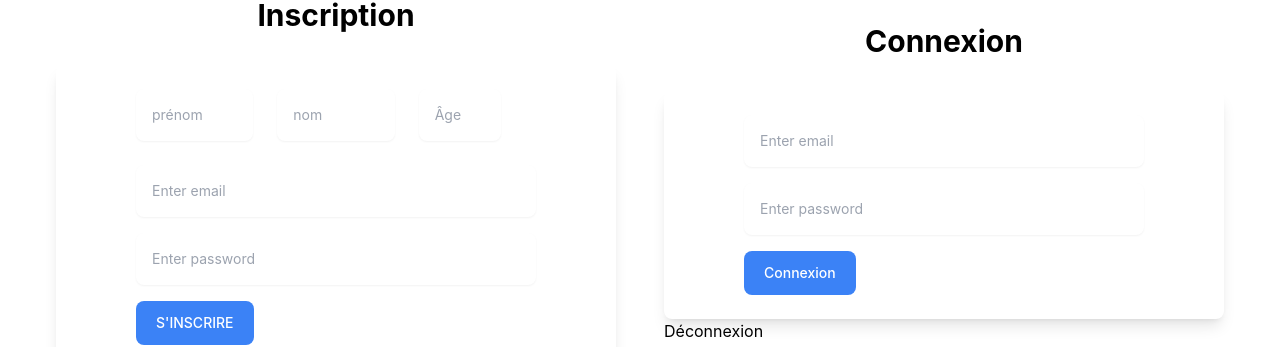
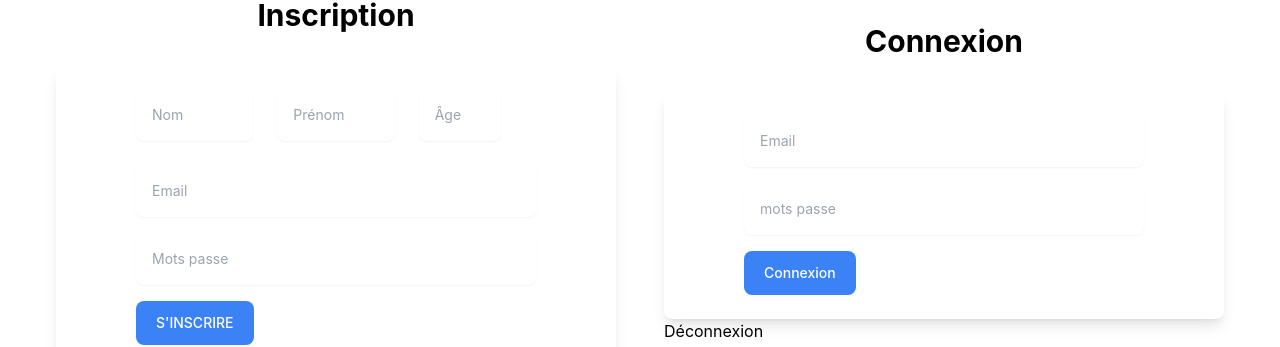
Before and after one commit to Hackathon-traincroyable/FrontV1, a React (Create React App) app: page /logsign in a window 1280 px wide. Shown: the part 377-724 px from the top of the page. Built offline with nearby package versions, Linux system fonts and the light colour scheme.

Commit message:
Fix input placeholders and add required attribute

```diff
--- a/src/pages/LogSign.jsx
+++ b/src/pages/LogSign.jsx
@@ -30,6 +30,7 @@ const SignUpForm = () => {
         // Faire quelque chose avec la réponse du backend, par exemple, enregistrer le token
         console.log("Token reçu du backend:", data.token);
         toast.success("Vous êtes bien inscrit !")
+
         // Reset les inputs
         setSignUpFormData({
           firstName: "",
@@ -68,29 +69,31 @@ const SignUpForm = () => {
         >
           {/* Nom, Prénom, et Âge en ligne */}
           <div className="flex flex-wrap -mx-3 mb-6">
-            {/* Prénom */}
+            {/* nom */}
             <div className="w-full md:w-1/3 px-3 mb-6 md:mb-0">
-              <label htmlFor="firstname" className="sr-only">
+            <label htmlFor="lastname" className="sr-only">
+                Nom
+              </label>
+              <input
+                type="text"
+                name="lastName"
+                className="w-full rounded-lg border-gray-200 p-4 text-sm shadow-sm"
+                required // Ajout de l'attribut required
+                placeholder="Nom"
+                onChange={handleInputSignUpChange}
+              />
+            </div>
+            {/* prénom */}
+            <div className="w-full md:w-1/3 px-3">
+                 <label htmlFor="firstname" className="sr-only">
                 Prénom
               </label>
               <input
                 type="text"
                 name="firstName"
                 className="w-full rounded-lg border-gray-200 p-4 text-sm shadow-sm"
-                placeholder="prénom"
-                onChange={handleInputSignUpChange}
-              />
-            </div>
-            {/* Nom */}
-            <div className="w-full md:w-1/3 px-3">
-              <label htmlFor="lastname" className="sr-only">
-                Nom
-              </label>
-              <input
-                type="text"
-                name="lastName"
-                className="w-full rounded-lg border-gray-200 p-4 text-sm shadow-sm"
-                placeholder="nom"
+                required // Ajout de l'attribut required
+                placeholder="Prénom"
                 onChange={handleInputSignUpChange}
               />
             </div>
@@ -103,6 +106,7 @@ const SignUpForm = () => {
                 type="number"
                 name="age"
                 className="w-full rounded-lg border-gray-200 p-4 text-sm shadow-sm"
+                required // Ajout de l'attribut required
                 placeholder="Âge"
                 onChange={handleInputSignUpChange}
               />
@@ -118,7 +122,8 @@ const SignUpForm = () => {
                 type="email"
                 name="email"
                 className="w-full rounded-lg border-gray-200 p-4 pe-12 text-sm shadow-sm"
-                placeholder="Enter email"
+                required // Ajout de l'attribut required
+                placeholder="Email"
                 onChange={handleInputSignUpChange}
               />
             </div>
@@ -133,7 +138,8 @@ const SignUpForm = () => {
                 type="password"
                 name="password"
                 className="w-full rounded-lg border-gray-200 p-4 pe-12 text-sm shadow-sm"
-                placeholder="Enter password"
+                required // Ajout de l'attribut required
+                placeholder="Mots passe"
                 onChange={handleInputSignUpChange}
               />
             </div>
@@ -230,7 +236,8 @@ const ConnexionForm = () => {
                 type="email"
                 name="email"
                 className="w-full rounded-lg border-gray-200 p-4 pe-12 text-sm shadow-sm"
-                placeholder="Enter email"
+                required // Ajout de l'attribut required
+                placeholder="Email"
                 onChange={handleInputConnexionChange}
               />
             </div>
@@ -245,7 +252,8 @@ const ConnexionForm = () => {
                 type="password"
                 name="password"
                 className="w-full rounded-lg border-gray-200 p-4 pe-12 text-sm shadow-sm"
-                placeholder="Enter password"
+                required // Ajout de l'attribut required
+                placeholder="mots passe"
                 onChange={handleInputConnexionChange}
               />
             </div>
```
